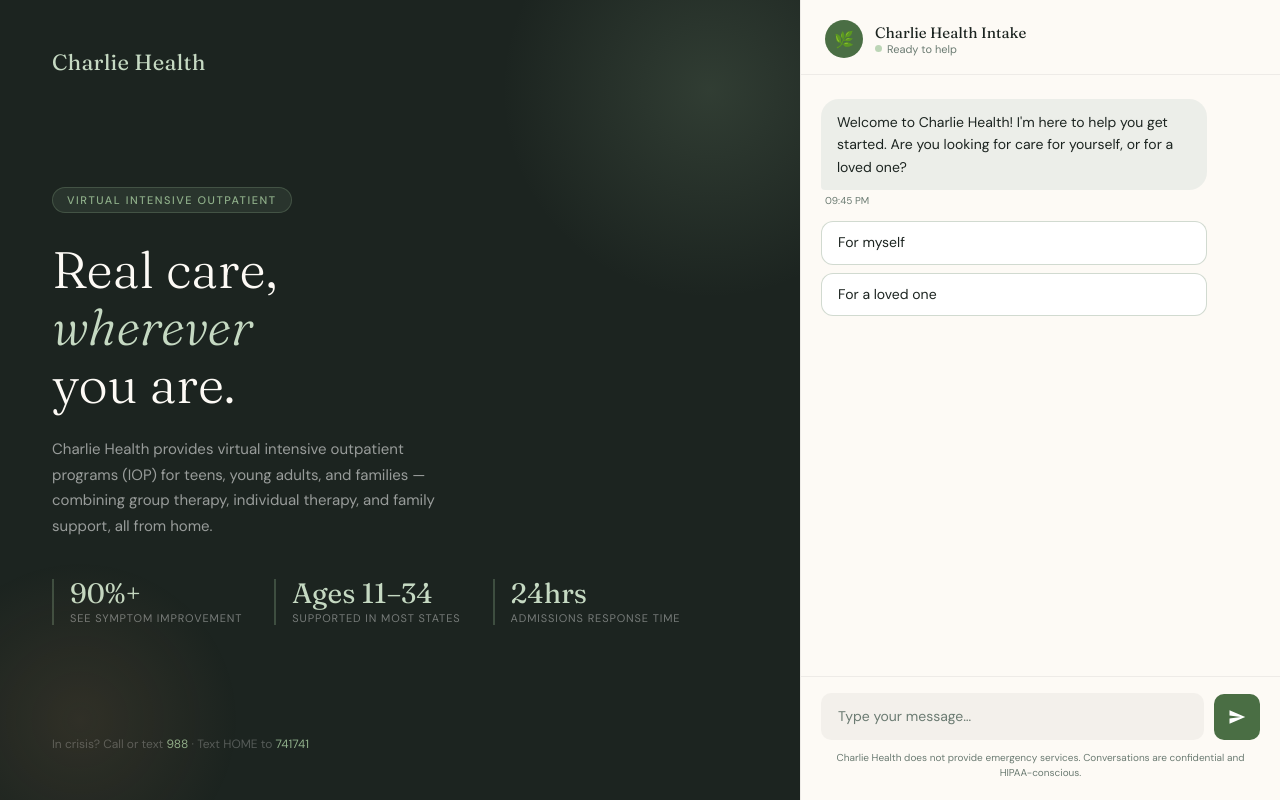
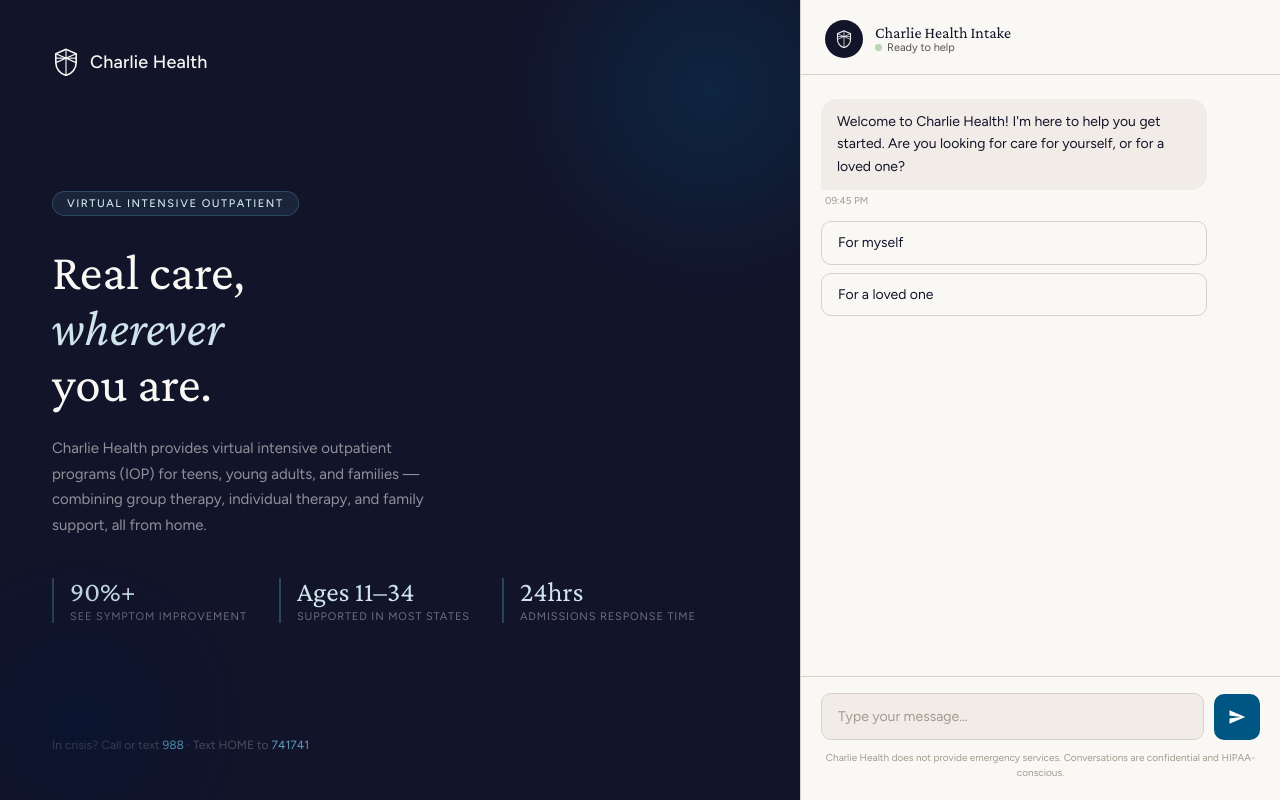
Before and after one commit to mdub221/onboarding, a plain HTML site: page index.html in a window 1280 px wide. Drawn offline with nearby package versions, Linux system fonts and the light colour scheme; no server answers.

Commit message:
Add files via upload

```diff
--- a/index.html
+++ b/index.html
@@ -4,31 +4,46 @@
 <meta charset="UTF-8">
 <meta name="viewport" content="width=device-width, initial-scale=1.0">
 <title>Charlie Health — Get Started</title>
-<link href="https://fonts.googleapis.com/css2?family=Fraunces:ital,opsz,wght@0,9..144,300;0,9..144,400;0,9..144,500;1,9..144,300&family=DM+Sans:wght@300;400;500&display=swap" rel="stylesheet">
+<link href="https://fonts.googleapis.com/css2?family=Crimson+Pro:ital,wght@0,300;0,400;0,500;1,300;1,400&family=Figtree:wght@300;400;500;600&display=swap" rel="stylesheet">
 <style>
   *, *::before, *::after { box-sizing: border-box; margin: 0; padding: 0; }
 
   :root {
-    --sage: #8FAF8A;
-    --sage-light: #C5D9C2;
-    --sage-dark: #4A6E44;
-    --cream: #F5F0E8;
-    --warm-white: #FDFAF5;
-    --charcoal: #1C2420;
-    --muted: #6B7B72;
-    --accent: #C4875A;
-    --accent-light: #EDD5BE;
-    --bubble-user: #2D4A38;
-    --bubble-agent: #ECEEE9;
-    --radius: 18px;
+    /* Brand book core palette */
+    --midnight: #011537;
+    --navy: #12142A;
+    --moonlight: #FAF8F5;
+    --parchment: #F1ECE7;
+    --parchment-300: #D7D1C8;
+    --parchment-500: #A29A8E;
+    --parchment-800: #58534C;
+    --moss: #495654;
+    --moss-50: #E8F0EE;
+    --horizon: #005682;
+    --skyfall: #5A9EBD;
+    --pale-sky: #CFE4EB;
+    --forest-900: #0A3327;
+    --forest-700: #335649;
+
+    /* Semantic aliases */
+    --bg-left: var(--navy);
+    --bg-right: var(--moonlight);
+    --bubble-user: var(--horizon);
+    --bubble-agent: var(--parchment);
+    --muted: var(--parchment-500);
+    --border: var(--parchment-300);
+    --btn-primary: var(--horizon);
+    --btn-hover: var(--midnight);
+    --opt-selected: var(--horizon);
+    --radius: 16px;
     --radius-sm: 10px;
   }
 
   html, body {
     height: 100%;
-    font-family: 'DM Sans', sans-serif;
-    background: var(--cream);
-    color: var(--charcoal);
+    font-family: 'Figtree', sans-serif;
+    background: var(--parchment);
+    color: var(--navy);
     overflow: hidden;
   }
 
@@ -42,7 +57,7 @@
 
   /* ── LEFT PANEL ── */
   .left {
-    background: var(--charcoal);
+    background: var(--bg-left);
     display: flex;
     flex-direction: column;
     justify-content: space-between;
@@ -56,7 +71,7 @@
     position: absolute;
     top: -120px; right: -120px;
     width: 420px; height: 420px;
-    background: radial-gradient(circle, rgba(143,175,138,0.18) 0%, transparent 70%);
+    background: radial-gradient(circle, rgba(0,86,130,0.25) 0%, transparent 70%);
     pointer-events: none;
   }
 
@@ -65,18 +80,23 @@
     position: absolute;
     bottom: -80px; left: -80px;
     width: 320px; height: 320px;
-    background: radial-gradient(circle, rgba(196,135,90,0.12) 0%, transparent 70%);
+    background: radial-gradient(circle, rgba(1,21,55,0.4) 0%, transparent 70%);
     pointer-events: none;
   }
 
   .logo {
-    font-family: 'Fraunces', serif;
-    font-size: 22px;
-    font-weight: 400;
-    color: var(--sage-light);
+    display: flex;
+    align-items: center;
+    gap: 10px;
+    font-family: 'Figtree', sans-serif;
+    font-size: 18px;
+    font-weight: 500;
+    color: var(--moonlight);
     letter-spacing: 0.01em;
     animation: fadeUp 0.6s ease both;
   }
+
+  .logo svg { width: 28px; height: 28px; flex-shrink: 0; }
 
   .hero-content {
     animation: fadeUp 0.7s 0.15s ease both;
@@ -84,36 +104,38 @@
 
   .eyebrow {
     display: inline-block;
+    font-family: 'Figtree', sans-serif;
     font-size: 11px;
     font-weight: 500;
     letter-spacing: 0.14em;
     text-transform: uppercase;
-    color: var(--sage);
-    background: rgba(143,175,138,0.12);
-    border: 1px solid rgba(143,175,138,0.25);
+    color: var(--pale-sky);
+    background: rgba(90,158,189,0.12);
+    border: 1px solid rgba(90,158,189,0.3);
     border-radius: 100px;
     padding: 5px 14px;
     margin-bottom: 28px;
   }
 
   h1 {
-    font-family: 'Fraunces', serif;
-    font-size: clamp(36px, 4vw, 54px);
-    font-weight: 300;
-    line-height: 1.12;
-    color: var(--warm-white);
+    font-family: 'Crimson Pro', serif;
+    font-size: clamp(36px, 4vw, 56px);
+    font-weight: 400;
+    line-height: 1.1;
+    color: var(--moonlight);
     margin-bottom: 24px;
   }
 
   h1 em {
     font-style: italic;
-    color: var(--sage-light);
+    color: var(--pale-sky);
   }
 
   .hero-body {
+    font-family: 'Figtree', sans-serif;
     font-size: 15px;
     line-height: 1.7;
-    color: rgba(255,255,255,0.55);
+    color: rgba(250,248,245,0.55);
     max-width: 400px;
     margin-bottom: 40px;
   }
@@ -124,75 +146,81 @@
   }
 
   .stat {
-    border-left: 2px solid rgba(143,175,138,0.3);
+    border-left: 2px solid rgba(90,158,189,0.35);
     padding-left: 16px;
   }
 
   .stat-num {
-    font-family: 'Fraunces', serif;
+    font-family: 'Crimson Pro', serif;
     font-size: 28px;
     font-weight: 400;
-    color: var(--sage-light);
+    color: var(--pale-sky);
     line-height: 1;
     margin-bottom: 4px;
   }
 
   .stat-label {
+    font-family: 'Figtree', sans-serif;
     font-size: 11px;
-    color: rgba(255,255,255,0.4);
+    color: rgba(250,248,245,0.4);
     text-transform: uppercase;
     letter-spacing: 0.08em;
   }
 
   .footer-note {
+    font-family: 'Figtree', sans-serif;
     font-size: 12px;
-    color: rgba(255,255,255,0.25);
+    color: rgba(250,248,245,0.25);
     animation: fadeUp 0.7s 0.3s ease both;
   }
 
-  .footer-note a { color: var(--sage); text-decoration: none; }
+  .footer-note a { color: var(--skyfall); text-decoration: none; }
 
   /* ── RIGHT PANEL — CHAT ── */
   .right {
-    background: var(--warm-white);
+    background: var(--moonlight);
     display: flex;
     flex-direction: column;
-    border-left: 1px solid rgba(0,0,0,0.06);
-    position: relative;
-    animation: slideIn 0.5s 0.1s ease both;
+    border-left: 1px solid var(--parchment-300);
+    position: fixed;
+    top: 0; right: 0;
+    width: 480px;
     height: 100vh;
     overflow: hidden;
+    animation: slideIn 0.5s 0.1s ease both;
   }
 
   .chat-header {
     padding: 20px 24px 16px;
-    border-bottom: 1px solid rgba(0,0,0,0.06);
+    border-bottom: 1px solid var(--parchment-300);
     display: flex;
     align-items: center;
     gap: 12px;
-    background: var(--warm-white);
+    background: var(--moonlight);
     flex-shrink: 0;
   }
 
   .avatar {
     width: 38px; height: 38px;
-    background: var(--sage-dark);
+    background: var(--navy);
     border-radius: 50%;
     display: flex; align-items: center; justify-content: center;
-    font-size: 16px;
     flex-shrink: 0;
   }
 
+  .avatar svg { width: 18px; height: 18px; }
+
   .chat-header-info h3 {
-    font-family: 'Fraunces', serif;
-    font-size: 15px;
+    font-family: 'Crimson Pro', serif;
+    font-size: 16px;
     font-weight: 400;
-    color: var(--charcoal);
+    color: var(--navy);
   }
 
   .status {
     display: flex; align-items: center; gap: 5px;
-    font-size: 11px; color: var(--muted);
+    font-family: 'Figtree', sans-serif;
+    font-size: 11px; color: var(--parchment-800);
   }
 
   .status-dot {
@@ -235,20 +263,23 @@
   }
 
   .msg.agent .bubble {
-    background: var(--bubble-agent);
-    color: var(--charcoal);
+    background: var(--parchment);
+    color: var(--navy);
     border-bottom-left-radius: 4px;
+    font-family: 'Figtree', sans-serif;
   }
 
   .msg.user .bubble {
-    background: var(--bubble-user);
+    background: var(--horizon);
     color: #fff;
     border-bottom-right-radius: 4px;
+    font-family: 'Figtree', sans-serif;
   }
 
   .msg-time {
+    font-family: 'Figtree', sans-serif;
     font-size: 10px;
-    color: var(--muted);
+    color: var(--parchment-500);
     margin-top: 4px;
     padding: 0 4px;
   }
@@ -299,13 +330,13 @@
   }
 
   .opt-btn {
-    background: #fff;
-    border: 1.5px solid rgba(74,110,68,0.25);
-    border-radius: 12px;
+    background: var(--moonlight);
+    border: 1.5px solid var(--parchment-300);
+    border-radius: 10px;
     padding: 11px 16px;
-    font-family: 'DM Sans', sans-serif;
+    font-family: 'Figtree', sans-serif;
     font-size: 14px;
-    color: var(--charcoal);
+    color: var(--navy);
     cursor: pointer;
     text-align: left;
     transition: all 0.15s ease;
@@ -313,14 +344,14 @@
   }
 
   .opt-btn:hover {
-    background: var(--sage-light);
-    border-color: var(--sage-dark);
-    color: var(--sage-dark);
+    background: var(--pale-sky);
+    border-color: var(--horizon);
+    color: var(--midnight);
   }
 
   .opt-btn.selected {
-    background: var(--sage-dark);
-    border-color: var(--sage-dark);
+    background: var(--horizon);
+    border-color: var(--horizon);
     color: #fff;
   }
 
@@ -332,12 +363,12 @@
 
   .multi-confirm {
     margin-top: 2px;
-    background: var(--sage-dark);
+    background: var(--horizon);
     color: #fff;
     border: none;
     border-radius: 10px;
     padding: 10px 18px;
-    font-family: 'DM Sans', sans-serif;
+    font-family: 'Figtree', sans-serif;
     font-size: 13px;
     font-weight: 500;
     cursor: pointer;
@@ -347,13 +378,13 @@
   }
 
   .multi-confirm.visible { display: block; }
-  .multi-confirm:hover { background: var(--charcoal); }
+  .multi-confirm:hover { background: var(--midnight); }
 
   /* ── INPUT AREA ── */
   .input-area {
     padding: 16px 20px 20px;
-    border-top: 1px solid rgba(0,0,0,0.06);
-    background: var(--warm-white);
+    border-top: 1px solid var(--parchment-300);
+    background: var(--moonlight);
     flex-shrink: 0;
   }
 
@@ -365,13 +396,13 @@
 
   textarea {
     flex: 1;
-    background: rgba(0,0,0,0.04);
-    border: 1.5px solid transparent;
+    background: var(--parchment);
+    border: 1.5px solid var(--parchment-300);
     border-radius: var(--radius-sm);
     padding: 12px 16px;
-    font-family: 'DM Sans', sans-serif;
+    font-family: 'Figtree', sans-serif;
     font-size: 14px;
-    color: var(--charcoal);
+    color: var(--navy);
     resize: none;
     min-height: 46px;
     max-height: 120px;
@@ -381,15 +412,15 @@
   }
 
   textarea:focus {
-    border-color: var(--sage);
+    border-color: var(--horizon);
     background: #fff;
   }
 
-  textarea::placeholder { color: var(--muted); }
+  textarea::placeholder { color: var(--parchment-500); }
 
   .send-btn {
     width: 46px; height: 46px;
-    background: var(--sage-dark);
+    background: var(--horizon);
     border: none;
     border-radius: var(--radius-sm);
     cursor: pointer;
@@ -398,15 +429,16 @@
     transition: background 0.2s, transform 0.1s;
   }
 
-  .send-btn:hover { background: var(--charcoal); }
+  .send-btn:hover { background: var(--midnight); }
   .send-btn:active { transform: scale(0.95); }
-  .send-btn:disabled { background: #ccc; cursor: not-allowed; }
+  .send-btn:disabled { background: var(--parchment-300); cursor: not-allowed; }
 
   .send-btn svg { width: 18px; height: 18px; fill: #fff; }
 
   .disclaimer {
+    font-family: 'Figtree', sans-serif;
     font-size: 10px;
-    color: var(--muted);
+    color: var(--parchment-500);
     text-align: center;
     margin-top: 10px;
     line-height: 1.5;
@@ -467,7 +499,16 @@
 
   <!-- LEFT: Brand Panel -->
   <div class="left">
-    <div class="logo">Charlie Health</div>
+    <div class="logo">
+      <svg viewBox="0 0 40 44" fill="none" xmlns="http://www.w3.org/2000/svg">
+        <path d="M20 2L4 9v14c0 9.4 6.8 18.2 16 20 9.2-1.8 16-10.6 16-20V9L20 2z" stroke="#FAF8F5" stroke-width="2.5" fill="none"/>
+        <line x1="4" y1="9" x2="36" y2="23" stroke="#FAF8F5" stroke-width="1.8"/>
+        <line x1="36" y1="9" x2="4" y2="23" stroke="#FAF8F5" stroke-width="1.8"/>
+        <line x1="20" y1="2" x2="20" y2="43" stroke="#FAF8F5" stroke-width="1.8"/>
+        <line x1="4" y1="16" x2="36" y2="16" stroke="#FAF8F5" stroke-width="1.8"/>
+      </svg>
+      Charlie Health
+    </div>
 
     <div class="hero-content">
       <span class="eyebrow">Virtual Intensive Outpatient</span>
@@ -498,7 +539,15 @@
   <!-- RIGHT: Chat Panel -->
   <div class="right">
     <div class="chat-header">
-      <div class="avatar">🌿</div>
+      <div class="avatar">
+        <svg viewBox="0 0 40 44" fill="none" xmlns="http://www.w3.org/2000/svg">
+          <path d="M20 2L4 9v14c0 9.4 6.8 18.2 16 20 9.2-1.8 16-10.6 16-20V9L20 2z" stroke="#FAF8F5" stroke-width="2.5" fill="none"/>
+          <line x1="4" y1="9" x2="36" y2="23" stroke="#FAF8F5" stroke-width="1.8"/>
+          <line x1="36" y1="9" x2="4" y2="23" stroke="#FAF8F5" stroke-width="1.8"/>
+          <line x1="20" y1="2" x2="20" y2="43" stroke="#FAF8F5" stroke-width="1.8"/>
+          <line x1="4" y1="16" x2="36" y2="16" stroke="#FAF8F5" stroke-width="1.8"/>
+        </svg>
+      </div>
       <div class="chat-header-info">
         <h3>Charlie Health Intake</h3>
         <div class="status">
```
